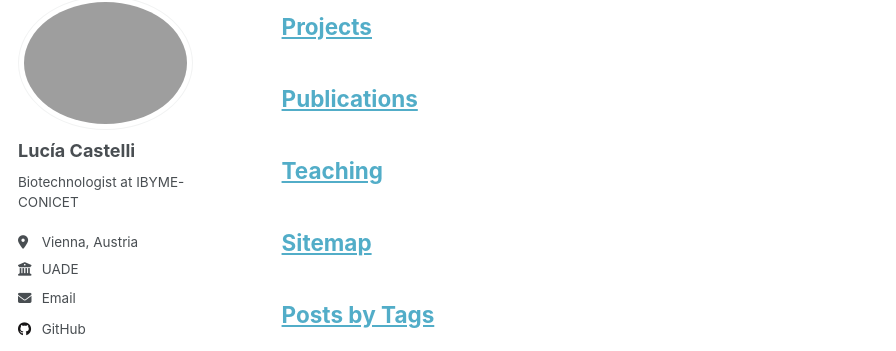
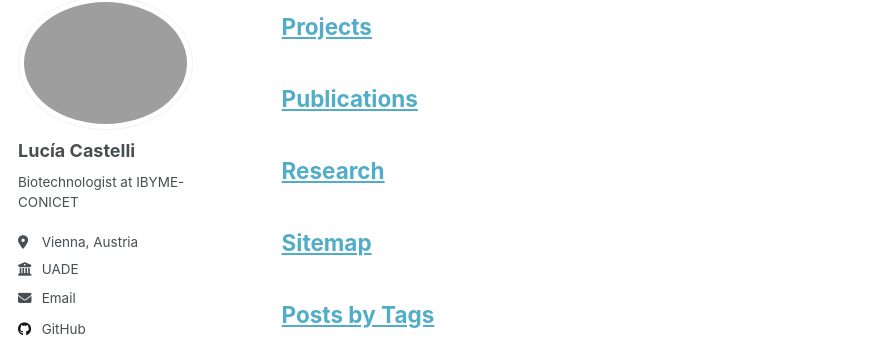
Before and after one commit to luciacastelli/luciacastelli.github.io, a Jekyll site: the page built from _pages/archive-layout-with-content.md, in a window 1280 px wide and 900 px high, scrolled down 5353 px. Shown: the part 103-454 px from the top of the window, without its empty margins (0-896 px from the left). Built offline with Jekyll 4.4.1, drawn with Linux system fonts in a browser that asks for light colours; a script that is not in the unit is left out.

Commit message:
Update and rename research.html to research.md

```diff
--- a/_pages/research.html
+++ b/_pages/research.md
@@ -1,6 +1,6 @@
 ---
-title: "Teaching"
-permalink: /teaching/
+title: "Research"
+permalink: /research/
 author_profile: true
 ---
 
```
